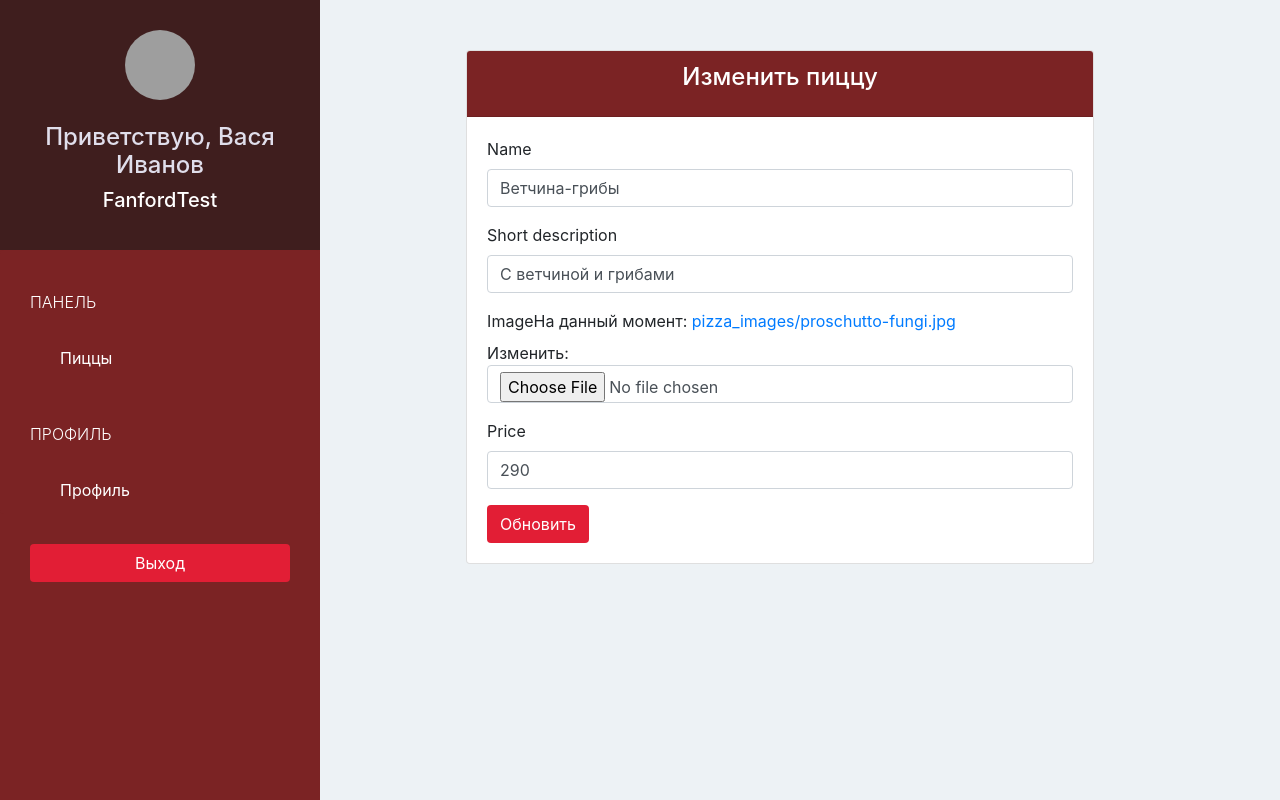
After one commit to akigen/pizza-shop, a Django app: page /pizzashop/pizza/edit/2 in a window 1280 px wide. The commit adds this page. Run offline with Django 3.2, Linux system fonts and the light colour scheme; a user stored in the database is signed in; data comes from the database, SQL or seed files in the repository; both versions use the stored data as it was after the commit; some libraries are stand-ins or nearby versions; grey boxes are pictures that could not be loaded.

Commit message:
add some functionality for editing pizza

```diff
--- a/pizzashopapp/static/css/style.css
+++ b/pizzashopapp/static/css/style.css
@@ -77,7 +77,7 @@ body {
   padding-right: 30px;
 }
 
-.sidebar .list-group .list-group-item:active,
+.sidebar .list-group .list-group-item.active,
 .sidebar .list-group .list-group-item:hover {
   background-color: #3F1E1E;
   color: #E0DEEB;
--- a/pizzashopapp/templates/pizzashop/base.html
+++ b/pizzashopapp/templates/pizzashop/base.html
@@ -3,24 +3,30 @@
 {% block title %}Пиццерия{% endblock %}
 
 {% block sidebar %}
+
+    {% url 'pizzashop-pizza' as pizzashop_pizza_url %}
+    {% url 'pizzashop-account' as pizzashop_account_url %}
+
     <div class="text-center">
-        <img class="img-circle" src="{{ MEDIA_URL }}{{ request.user.pizzashop.logo }}" width="70" height="70">
-        <br/>
-        <br/>
+        <img class="rounded-circle" src="{{ MEDIA_URL }}{{ request.user.pizzashop.logo }}" width="70" height="70">
+        <br>
+        <br>
         <h4>Приветствую, {{ request.user.get_full_name }}</h4>
         <h5>{{ request.user.pizzashop.name }}</h5>
     </div>
 
     <div class="list-group">
         <span class="text-uppercase">Панель</span>
-        <a href="{% url 'pizzashop-pizza' %}" class="list-group-item">Пиццы</a>
+        <a href="{% url 'pizzashop-pizza' %}"
+           class="list-group-item {% if request.path == pizzashop_pizza_url %} active {% endif %}">Пиццы</a>
+
 
         <span class="text-uppercase">Профиль</span>
-        <a href="{% url 'pizzashop-account' %}" class="list-group-item">Профиль</a>
+        <a href="{% url 'pizzashop-account' %}"
+           class="list-group-item {% if request.path == pizzashop_account_url %} active {% endif %}">Профиль</a>
     </div>
 
     <div class="text-center">
         <a href="{% url 'pizzashop-sign-out' %}?next={{ request.path }}" class="btn btn-red">Выход</a>
     </div>
-
 {% endblock %}
--- /dev/null
+++ b/pizzashopapp/templates/pizzashop/edit_pizza.html
@@ -0,0 +1,21 @@
+{% extends 'pizzashop/base.html' %}
+{% load bootstrap4 %}
+
+{% block page %}
+    <div class="offset-lg-5 col-lg-8">
+        <div class="card">
+            <div class="card-header bg-ruby">
+                <h4 class="card-title text-center text-white">
+                    Изменить пиццу
+                </h4>
+            </div>
+            <div class="card-body">
+                <form method="POST" enctype="multipart/form-data">
+                    {% csrf_token %}
+                    {% bootstrap_form form %}
+                    <button type="submit" class="btn btn-red">Обновить</button>
+                </form>
+            </div>
+        </div>
+    </div>
+{% endblock %}
--- a/pizzashopapp/templates/pizzashop/pizza.html
+++ b/pizzashopapp/templates/pizzashop/pizza.html
@@ -28,7 +28,7 @@
                     {% for pizza in pizzas %}
                         <tr>
                             <td scope="row">{{ pizza.id }}</td>
-                            <td><a href="#">{{ pizza.name }}</a></td>
+                            <td><a href="{% url 'pizzashop-edit-pizza' pizza.id %}">{{ pizza.name }}</a></td>
                             <td>{{ pizza.short_description }}</td>
                             <td>{{ pizza.price }}</td>
                             <td class="text-center"><img class="rounded"
--- a/pizzashopapp/views.py
+++ b/pizzashopapp/views.py
@@ -6,6 +6,7 @@ from django.contrib.auth.models import User
 from django.contrib.auth import authenticate, login
 
 from pizzashopapp.models import Pizza
+
 
 # Create your views here.
 def home(request):
@@ -37,6 +38,20 @@ def pizzashop_add_pizza(request):
             return redirect(pizzashop_pizza)
 
     return render(request, 'pizzashop/add_pizza.html', {
+        'form': form
+    })
+
+
+@login_required(login_url='/pizzashop/sign-in/')
+def pizzashop_edit_pizza(request, pizza_id):
+    form = PizzaForm(instance=Pizza.objects.get(id=pizza_id))
+    if request.method == 'POST':
+        form = PizzaForm(request.POST, request.FILES, instance=Pizza.objects.get(id=pizza_id))
+        if form.is_valid():
+            pizza = form.save()
+            return redirect(pizzashop_pizza)
+
+    return render(request, 'pizzashop/edit_pizza.html', {
         'form': form
     })
 
--- a/pizzashopproject/urls.py
+++ b/pizzashopproject/urls.py
@@ -36,6 +36,7 @@ urlpatterns = [
 
     path('pizzashop/account', views.pizzashop_account, name='pizzashop-account'),
     path('pizzashop/pizza', views.pizzashop_pizza, name='pizzashop-pizza'),
-    path('pizzashop/pizza/add', views.pizzashop_add_pizza, name='pizzashop-add-pizza')
+    path('pizzashop/pizza/add', views.pizzashop_add_pizza, name='pizzashop-add-pizza'),
+    path('pizzashop/pizza/edit/<int:pizza_id>', views.pizzashop_edit_pizza, name='pizzashop-edit-pizza')
 
-] + static(settings.MEDIA_URL, document_root=settings.MEDIA_ROOT)
+              ] + static(settings.MEDIA_URL, document_root=settings.MEDIA_ROOT)
```
Also changed, not shown: db.sqlite3.
